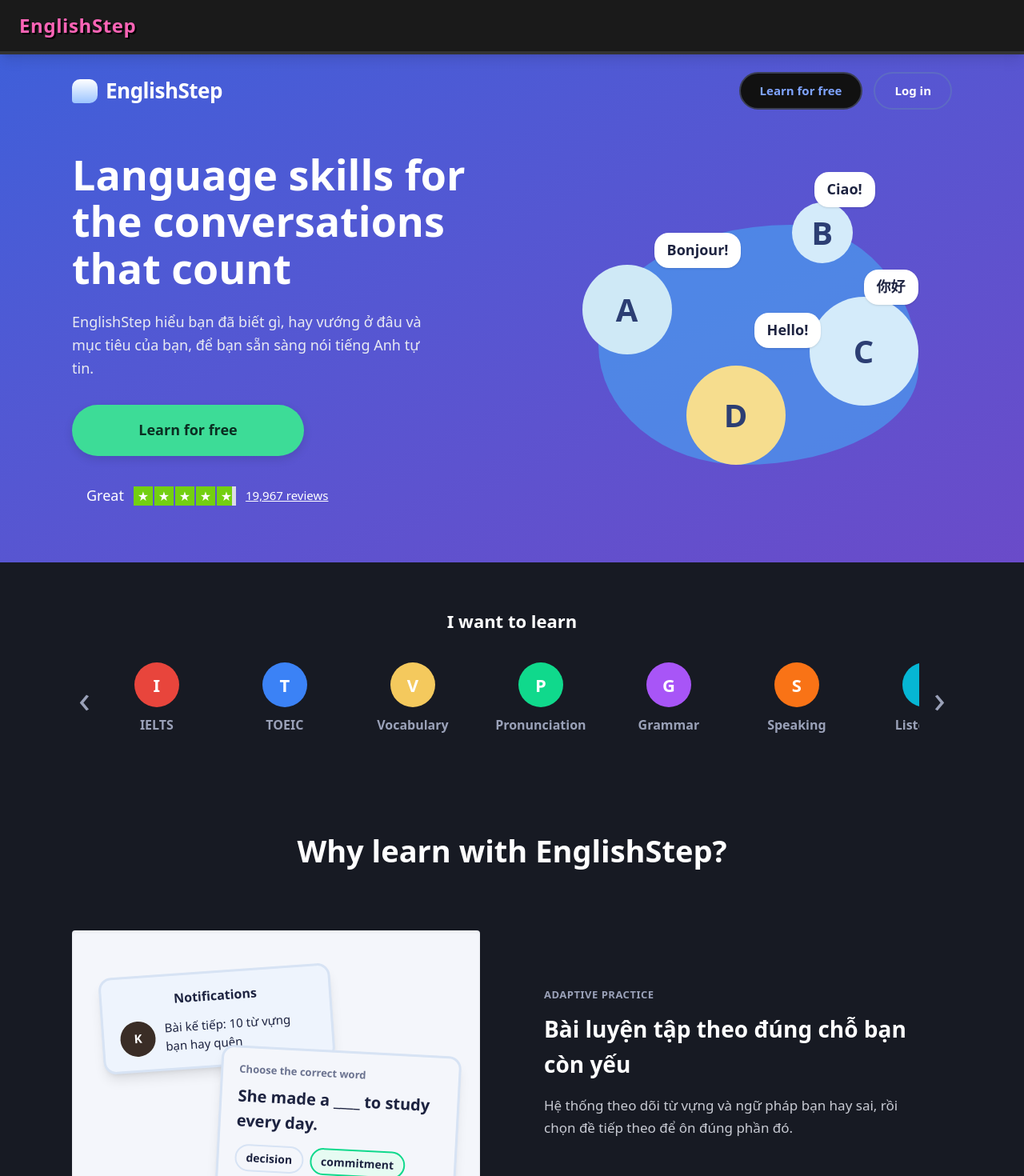
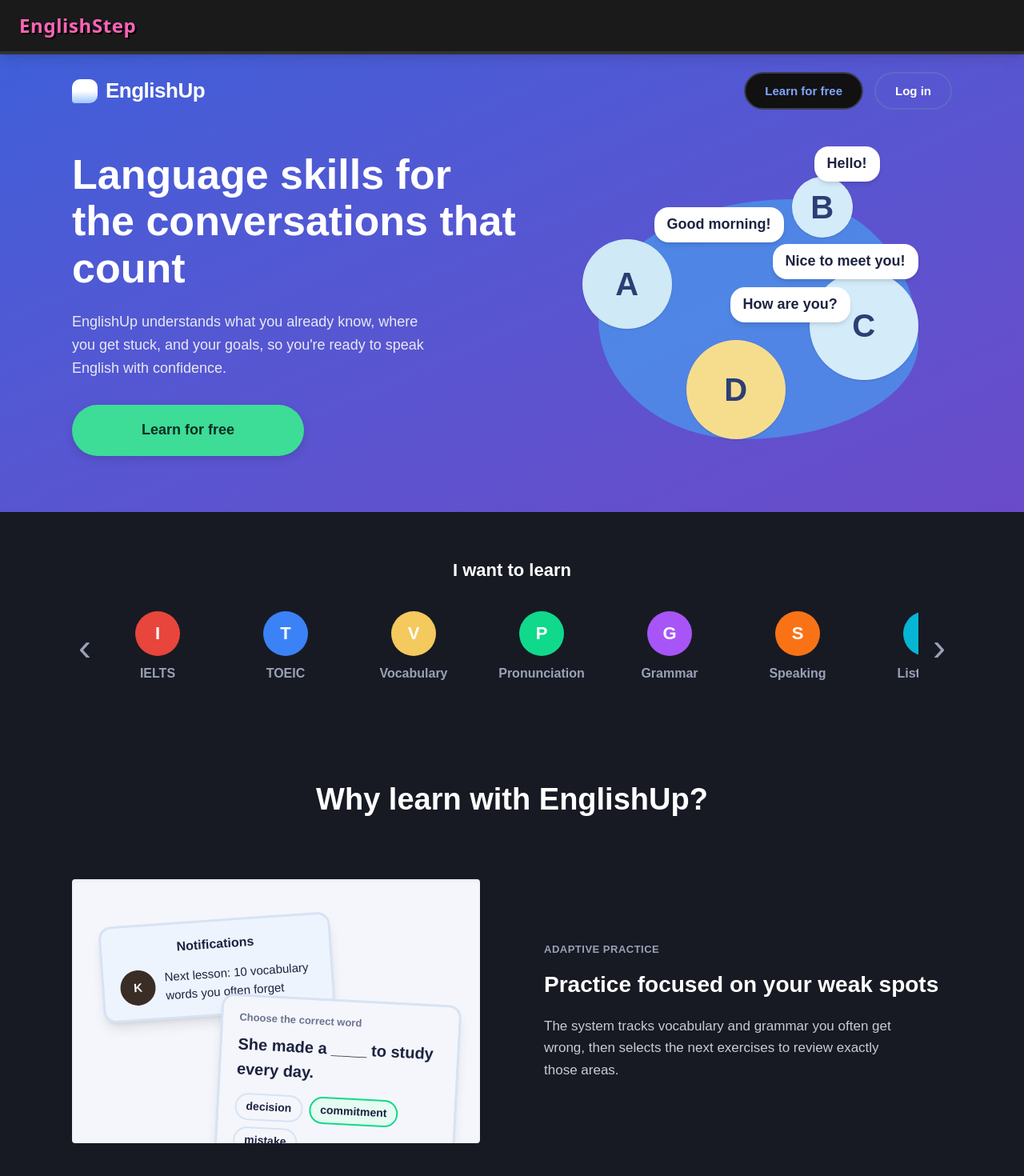
Before and after one commit to dmk-hub/JWT-Code, a Vue app in the folder englishstep-frontend/: page / in a window 1280 px wide. Shown: the top 1470 px of the page at 80% size. Built offline with nearby package versions, Linux system fonts and the light colour scheme; no server answers.

Commit message:
HomeView

```diff
--- a/englishstep-frontend/src/views/HomeView.vue
+++ b/englishstep-frontend/src/views/HomeView.vue
@@ -3,8 +3,7 @@ import { ref } from 'vue'
 import { useRouter } from 'vue-router'
 
 const router = useRouter()
-
-const brand = 'EnglishStep'
+const brand = 'EnglishUp'
 
 const goals = [
   { label: 'IELTS', color: '#e8453c', icon: 'I' },
@@ -19,14 +18,14 @@ const goals = [
 const features = [
   {
     tag: 'ADAPTIVE PRACTICE',
-    title: 'Bài luyện tập theo đúng chỗ bạn còn yếu',
-    text: 'Hệ thống theo dõi từ vựng và ngữ pháp bạn hay sai, rồi chọn đề tiếp theo để ôn đúng phần đó.',
+    title: 'Practice focused on your weak spots',
+    text: 'The system tracks vocabulary and grammar you often get wrong, then selects the next exercises to review exactly those areas.',
     mock: 'quiz',
   },
   {
     tag: 'PRONUNCIATION',
-    title: 'Sửa phát âm từng âm một',
-    text: 'Đọc to một câu, xem âm nào chưa chuẩn và luyện lại ngay trong cùng bài học.',
+    title: 'Perfect every single sound',
+    text: 'Read a sentence aloud, see which sounds are incorrect, and practice again right within the same lesson.',
     mock: 'speech',
   },
 ]
@@ -42,14 +41,14 @@ function goToLogin() {
 </script>
 
 <template>
-  <div class="font-sans bg-[#171a23] text-[#e8eaf2] min-h-screen">
+  <div class="font-['Figtree',sans-serif] bg-[#171a23] text-[#e8eaf2] min-h-screen">
 
     <!-- HERO SECTION -->
     <section class="min-h-[560px] bg-gradient-to-br from-[#3f5fd9] to-[#6a4bc9] px-4 md:px-10 pb-[70px]">
       <!-- Navbar -->
       <header class="flex justify-between items-center py-[22px] max-w-[1100px] mx-auto">
         <a class="flex items-center gap-[10px] cursor-pointer" @click="goToLogin">
-          <span class="w-8 h-[30px] rounded-[10px_10px_10px_4px] bg-gradient-to-b from-white to-[#9cc4ff] block"></span>
+          <span class="w-8 h-[30px] rounded-[10px_10px_10px_4px] bg-gradient-to-b from-white via-white to-[#9cc4ff] block"></span>
           <span class="text-[26px] font-extrabold tracking-[-0.5px] text-white">{{ brand }}</span>
         </a>
         <div class="flex gap-[14px]">
@@ -64,36 +63,29 @@ function goToLogin() {
 
       <!-- Hero Body -->
       <div class="max-w-[1100px] mx-auto mt-[30px] grid md:grid-cols-[1.1fr_1fr] gap-10 items-center">
-        <div>
+        <div class="z-10">
           <h1 class="text-[36px] md:text-[52px] leading-[1.12] font-bold mb-6 text-white">Language skills for the conversations that count</h1>
           <p class="text-[18px] leading-relaxed max-w-[460px] mb-[30px] text-[#e8eaf2]">
-            {{ brand }} hiểu bạn đã biết gì, hay vướng ở đâu và mục tiêu của bạn, để bạn sẵn sàng nói tiếng Anh tự tin.
+            {{ brand }} understands what you already know, where you get stuck, and your goals, so you're ready to speak English with confidence.
           </p>
           <button @click="goToLogin" class="inline-flex items-center justify-center bg-[#3ddc97] text-[#0b2e22] w-full max-w-[290px] px-6 py-[18px] rounded-full text-[18px] font-bold shadow-[0_4px_12px_rgba(0,0,0,0.12)] hover:-translate-y-[1px] hover:brightness-110 transition">
             Learn for free
           </button>
-
-          <div class="flex items-center gap-3 mt-[36px] pl-[18px] text-[18px] text-white">
-            <span>Great</span>
-            <span class="flex gap-[2px]">
-              <i v-for="n in 5" :key="n" class="not-italic bg-[#73cf11] text-white w-6 h-6 grid place-items-center text-[16px]" :class="{ 'bg-gradient-to-r from-[#73cf11] from-80% to-[#dcdce6] to-80%': n === 5 }">★</i>
-            </span>
-            <a href="#" class="underline text-[15px]">19,967 reviews</a>
-          </div>
         </div>
 
-        <!-- Hero Art (Bản đồ & Bong bóng) -->
+        <!-- Hero Art (Map & Bubbles) -->
         <div class="relative h-[300px] md:h-[340px] max-w-[420px] mx-auto w-full">
           <div class="absolute inset-[40px_0_0_20px] bg-[#4a9cf0] opacity-70 rounded-[60%_40%_55%_45%/50%_60%_40%_50%]"></div>
-          <div class="absolute rounded-full bg-[#cfe9f6] grid place-items-center font-extrabold text-[40px] text-[#2c3e73] w-[112px] h-[112px] left-0 top-[90px]">A</div>
-          <div class="absolute rounded-full bg-[#d4ebfa] grid place-items-center font-extrabold text-[40px] text-[#2c3e73] w-[76px] h-[76px] left-[262px] top-[12px]">B</div>
-          <div class="absolute rounded-full bg-[#d4ebfa] grid place-items-center font-extrabold text-[40px] text-[#2c3e73] w-[136px] h-[136px] right-0 top-[130px]">C</div>
-          <div class="absolute rounded-full bg-[#f6dd8e] grid place-items-center font-extrabold text-[40px] text-[#2c3e73] w-[124px] h-[124px] left-[130px] bottom-0">D</div>
 
-          <div class="absolute bg-white text-[#1d2340] font-bold px-4 py-2 rounded-[18px] text-[18px] left-[90px] top-[50px] shadow-sm">Bonjour!</div>
-          <div class="absolute bg-white text-[#1d2340] font-bold px-4 py-2 rounded-[18px] text-[18px] left-[290px] top-[-26px] shadow-sm">Ciao!</div>
-          <div class="absolute bg-white text-[#1d2340] font-bold px-4 py-2 rounded-[18px] text-[18px] left-[215px] top-[150px] shadow-sm">Hello!</div>
-          <div class="absolute bg-white text-[#1d2340] font-bold px-4 py-2 rounded-[18px] text-[18px] right-0 top-[96px] shadow-sm">你好</div>
+          <div class="absolute rounded-full bg-[#cfe9f6] grid place-items-center font-extrabold text-[40px] text-[#2c3e73] w-[112px] h-[112px] left-0 top-[90px] shadow-sm">A</div>
+          <div class="absolute rounded-full bg-[#d4ebfa] grid place-items-center font-extrabold text-[40px] text-[#2c3e73] w-[76px] h-[76px] left-[262px] top-[12px] shadow-sm">B</div>
+          <div class="absolute rounded-full bg-[#d4ebfa] grid place-items-center font-extrabold text-[40px] text-[#2c3e73] w-[136px] h-[136px] right-0 top-[130px] shadow-sm">C</div>
+          <div class="absolute rounded-full bg-[#f6dd8e] grid place-items-center font-extrabold text-[40px] text-[#2c3e73] w-[124px] h-[124px] left-[130px] bottom-0 shadow-sm">D</div>
+
+          <div class="absolute bg-white text-[#1d2340] font-bold px-4 py-2 rounded-[18px] text-[18px] left-[90px] top-[50px] shadow-md">Good morning!</div>
+          <div class="absolute bg-white text-[#1d2340] font-bold px-4 py-2 rounded-[18px] text-[18px] left-[290px] top-[-26px] shadow-md">Hello!</div>
+          <div class="absolute bg-white text-[#1d2340] font-bold px-4 py-2 rounded-[18px] text-[18px] left-[185px] top-[150px] shadow-md">How are you?</div>
+          <div class="absolute bg-white text-[#1d2340] font-bold px-4 py-2 rounded-[18px] text-[18px] right-0 top-[96px] shadow-md">Nice to meet you!</div>
         </div>
       </div>
     </section>
@@ -104,14 +96,14 @@ function goToLogin() {
 
       <!-- Carousel -->
       <div class="flex items-center gap-[10px] max-w-[1100px] mx-auto">
-        <button class="text-[#9aa1b8] text-[48px] leading-none px-2 hover:text-white transition" @click="scrollGoals(-1)">‹</button>
+        <button class="text-[#9aa1b8] text-[48px] leading-none px-2 hover:text-white transition cursor-pointer" @click="scrollGoals(-1)">‹</button>
         <ul ref="track" class="flex gap-[30px] overflow-x-auto snap-x snap-mandatory flex-1 py-[6px] scrollbar-hide">
           <li v-for="g in goals" :key="g.label" class="flex-none w-[130px] snap-start flex flex-col items-center gap-[10px] cursor-pointer text-[#9aa1b8] font-bold hover:text-white transition">
             <span class="w-14 h-14 rounded-full grid place-items-center text-white font-extrabold text-[22px]" :style="{ background: g.color }">{{ g.icon }}</span>
             <span>{{ g.label }}</span>
           </li>
         </ul>
-        <button class="text-[#9aa1b8] text-[48px] leading-none px-2 hover:text-white transition" @click="scrollGoals(1)">›</button>
+        <button class="text-[#9aa1b8] text-[48px] leading-none px-2 hover:text-white transition cursor-pointer" @click="scrollGoals(1)">›</button>
       </div>
 
       <h2 class="text-center text-[30px] md:text-[38px] font-bold mt-[70px] md:mt-[110px] mb-[40px] md:mb-[70px] text-white">Why learn with {{ brand }}?</h2>
@@ -121,16 +113,16 @@ function goToLogin() {
         <article v-for="(f, i) in features" :key="f.tag" class="grid md:grid-cols-2 gap-10 md:gap-[80px] items-center" :class="{ 'md:[&>.mock-wrap]:order-2': i % 2 === 1 }">
 
           <!-- Mock UI -->
-          <div class="bg-[#f4f6fb] rounded h-[330px] relative overflow-hidden text-[#1d2340] shadow-inner">
+          <div class="mock-wrap bg-[#f4f6fb] rounded h-[330px] relative overflow-hidden text-[#1d2340] shadow-inner">
             <div v-if="f.mock === 'quiz'" class="relative w-full h-full">
-              <div class="absolute left-[36px] top-[50px] w-[290px] bg-[#eef4fd] border-[3px] border-[#d7e3f4] rounded-[16px] p-[16px_20px] shadow-lg -rotate-[4deg]">
+              <div class="absolute left-[36px] top-[50px] w-[290px] bg-[#eef4fd] border-[3px] border-[#d7e3f4] rounded-[16px] p-[16px_20px] shadow-lg -rotate-[4deg] z-10">
                 <div class="text-center font-bold mb-3">Notifications</div>
                 <div class="flex gap-3 items-center text-[15px]">
                   <span class="w-11 h-11 rounded-full bg-[#3a2d26] text-white grid place-items-center font-bold flex-none">K</span>
-                  <span>Bài kế tiếp: 10 từ vựng bạn hay quên</span>
+                  <span>Next lesson: 10 vocabulary words you often forget</span>
                 </div>
               </div>
-              <div class="absolute right-[28px] top-[150px] w-[300px] bg-[#f4f6fb] border-[3px] border-[#d7e3f4] rounded-[16px] p-[16px_20px] shadow-lg rotate-[3deg]">
+              <div class="absolute right-[28px] top-[150px] w-[300px] bg-[#f4f6fb] border-[3px] border-[#d7e3f4] rounded-[16px] p-[16px_20px] shadow-lg rotate-[3deg] z-20">
                 <p class="m-0 mb-2 text-[13px] text-[#6b7390] font-semibold">Choose the correct word</p>
                 <p class="m-0 mb-[14px] text-[20px] font-semibold">She made a ____ to study every day.</p>
                 <div class="flex flex-wrap gap-2">
@@ -152,7 +144,7 @@ function goToLogin() {
           </div>
 
           <!-- Feature Text -->
-          <div>
+          <div class="feature-copy">
             <p class="text-[13px] font-bold tracking-[0.5px] text-[#9aa1b8] mb-3">{{ f.tag }}</p>
             <h3 class="text-[28px] font-bold mb-4 text-white">{{ f.title }}</h3>
             <p class="text-[#e8eaf2]/85 leading-relaxed text-[17px] max-w-[460px]">{{ f.text }}</p>
@@ -164,7 +156,7 @@ function goToLogin() {
 </template>
 
 <style scoped>
-/* Ẩn thanh cuộn cho carousel */
+/* Hide scrollbar for carousel */
 .scrollbar-hide::-webkit-scrollbar {
     display: none;
 }
```
